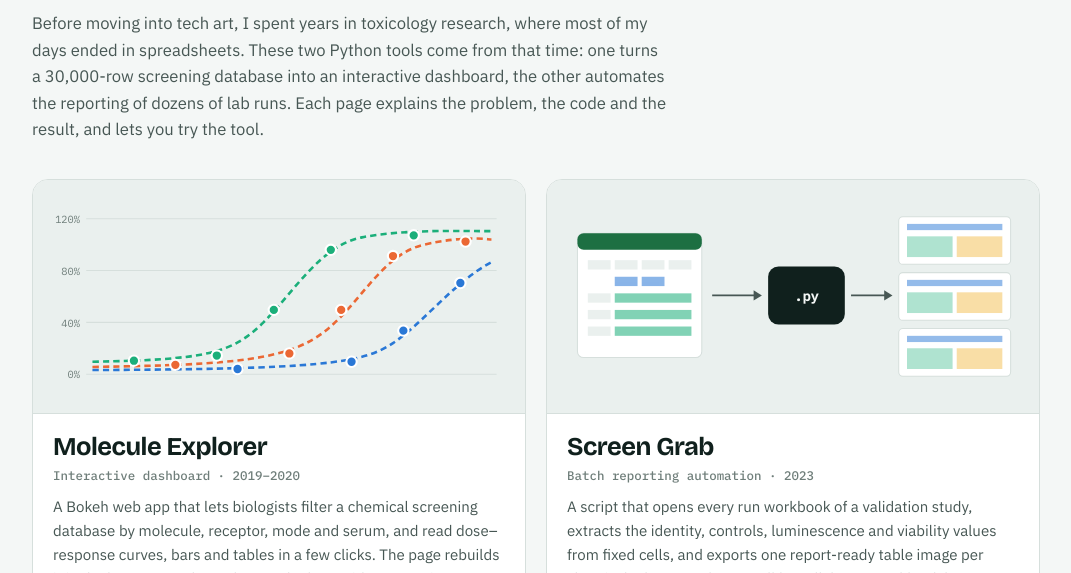
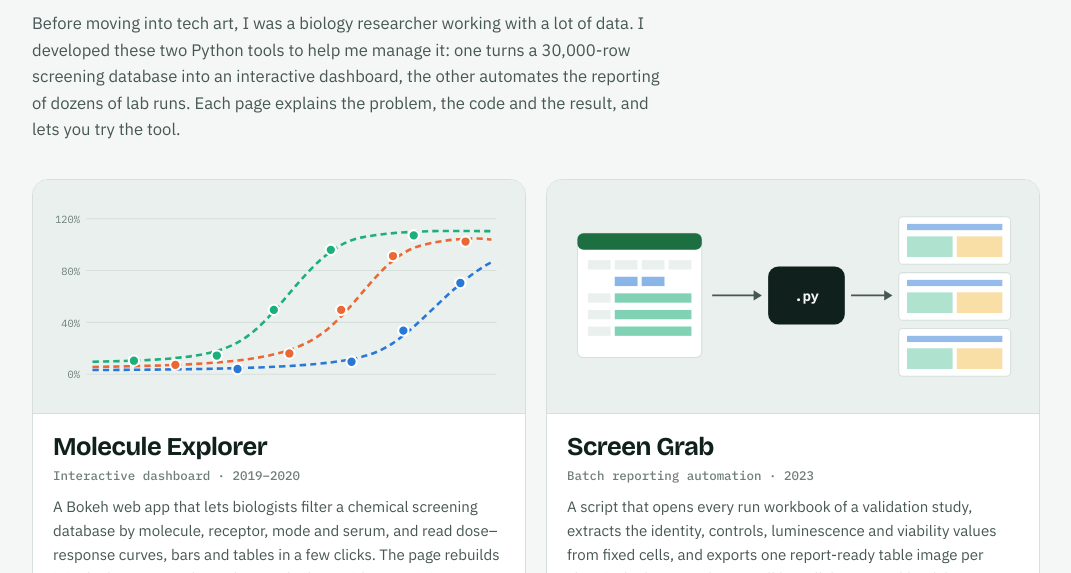
Before and after one commit to luminou/Data_Projects, a plain HTML site: page index.html in a window 1280 px wide. Shown: the part 227-800 px from the top of the page, without its empty margins (104-1175 px from the left). Drawn offline with nearby package versions, Linux system fonts and the light colour scheme.

Commit message:
update index

```diff
--- a/index.html
+++ b/index.html
@@ -70,7 +70,7 @@
   <header>
     <p class="eyebrow">Clémentine Garoche</p>
     <h1>Data projects from the lab</h1>
-    <p class="lede">Before moving into tech art, I spent years in toxicology research, where most of my days ended in spreadsheets. These two Python tools come from that time: one turns a 30,000-row screening database into an interactive dashboard, the other automates the reporting of dozens of lab runs. Each page explains the problem, the code and the result, and lets you try the tool.</p>
+    <p class="lede">Before moving into tech art, I was a biology researcher working with a lot of data. I developed these two Python tools to help me manage it: one turns a 30,000-row screening database into an interactive dashboard, the other automates the reporting of dozens of lab runs. Each page explains the problem, the code and the result, and lets you try the tool.</p>
   </header>
 
   <main class="projects">
```
